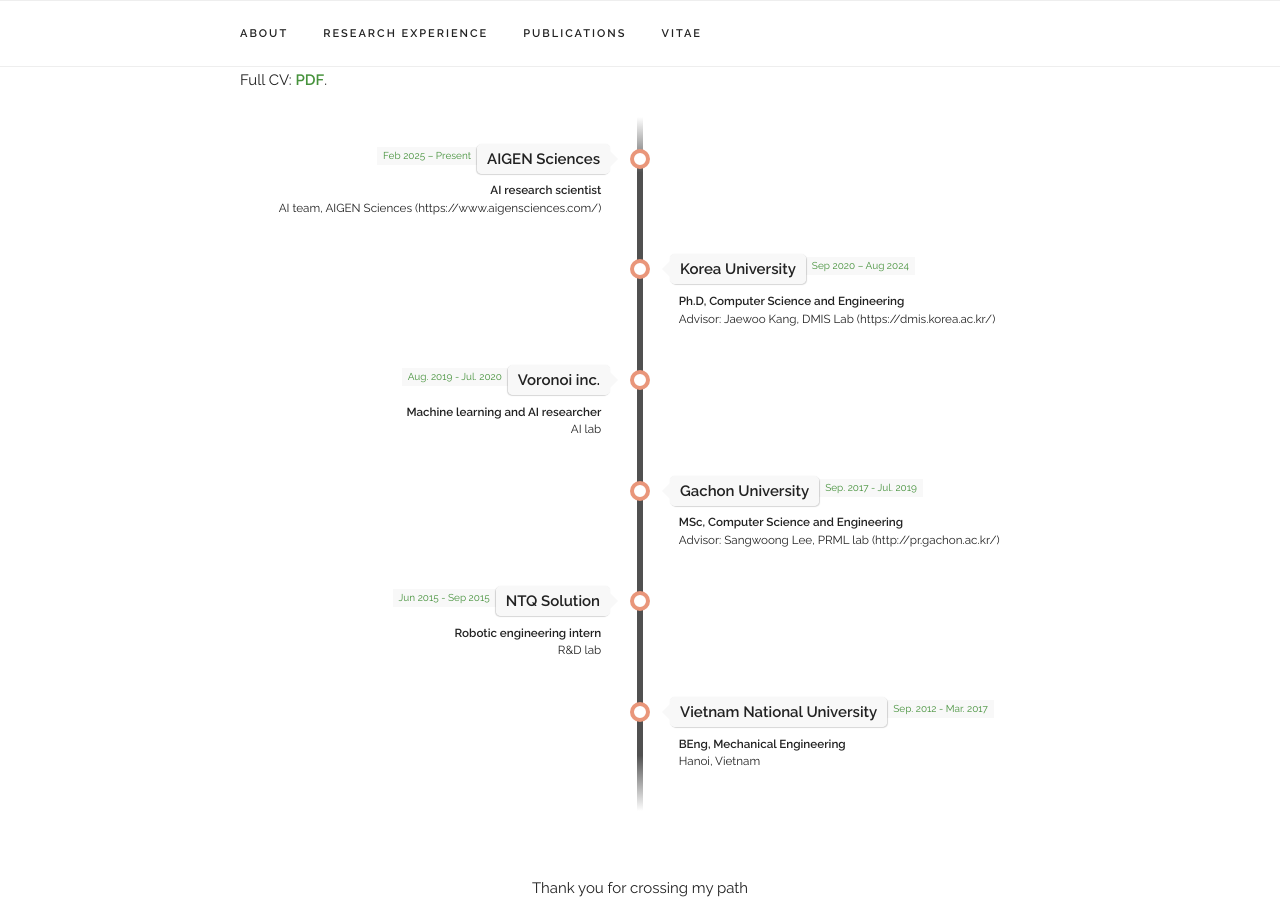
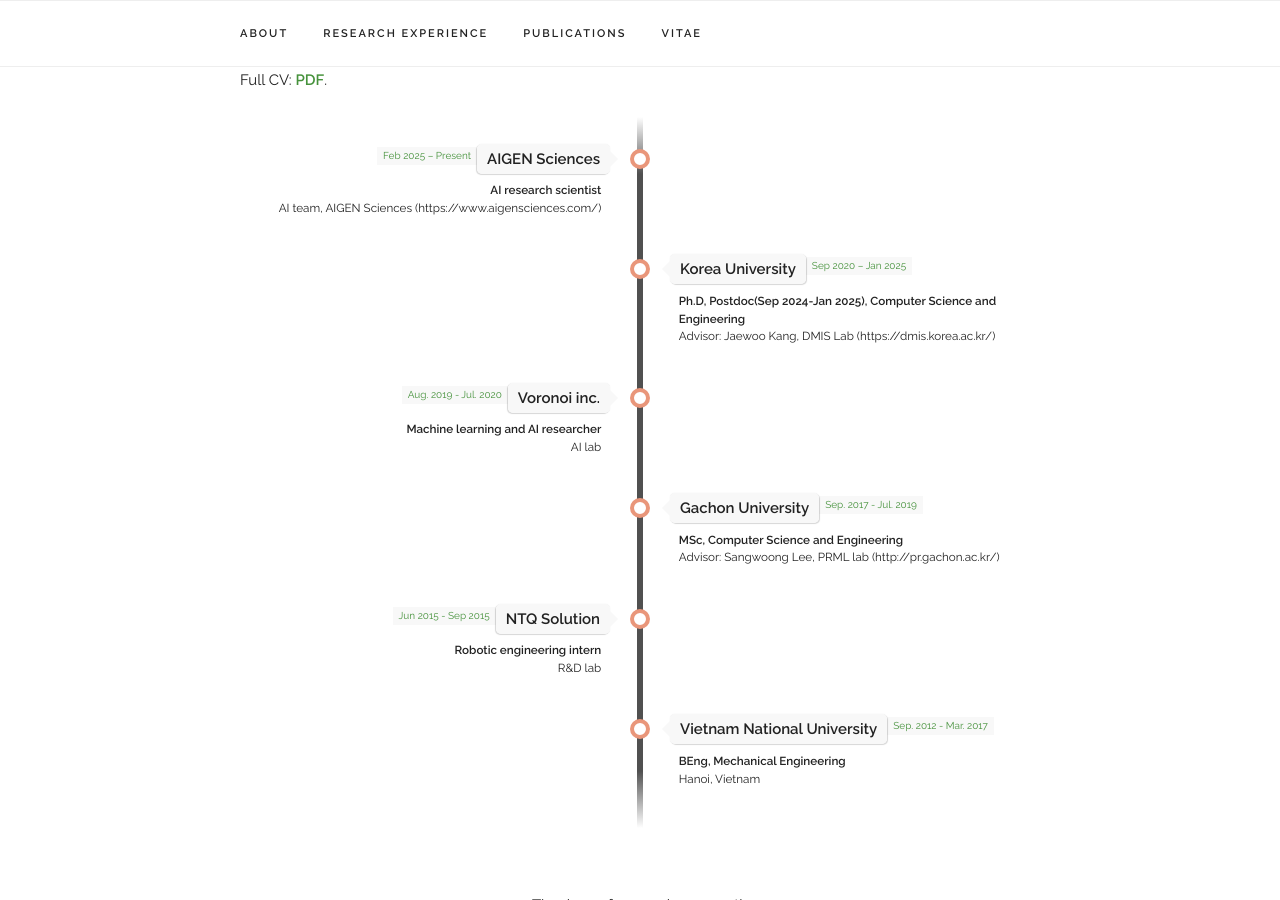
Before and after one commit to quangnguyenbn99/quangnguyenbn99.github.io, a Jekyll site: the page built from index.html, in a window 1280 px wide and 900 px high, scrolled down 3199 px. Built offline with Jekyll 4.4.1, drawn with Linux system fonts in a browser that asks for light colours; some web fonts are replaced.

Commit message:
Update experience.yaml

```diff
--- a/_data/experience.yaml
+++ b/_data/experience.yaml
@@ -6,10 +6,8 @@
   category: "work"
 
 - place: "Korea University"
-  time: "Sep 2024 – Jan 2025"
-  title: "Postdoc, Computer Science and Engineering"
-  time: "Sep 2020 – Aug 2024"
-  title: "Ph.D, Computer Science and Engineering"
+  time: "Sep 2020 – Jan 2025"
+  title: "Ph.D, Postdoc(Sep 2024-Jan 2025), Computer Science and Engineering"
   subtitle: "Advisor: Jaewoo Kang, DMIS Lab (https://dmis.korea.ac.kr/)"
   category: "school"
 
```
